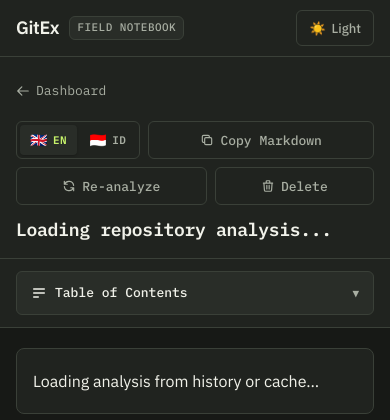
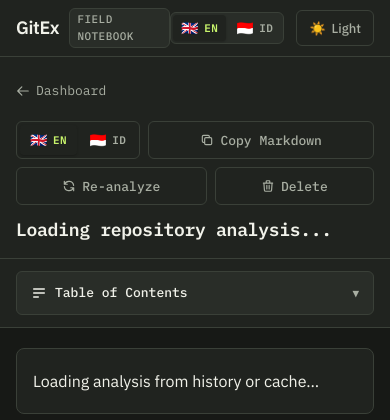
Before and after one commit to ilhamasy/gitex-web, a Node server app: page /analysis in a window 390 px wide. Shown: the top 420 px of the page. Run offline with Node 20, Linux system fonts and the light colour scheme; some libraries are stand-ins or nearby versions.

Commit message:
fix(i18n): ensure instant responsiveness, double navbar placement, and unblocked click for language switcher

```diff
--- a/public/css/style.css
+++ b/public/css/style.css
@@ -966,14 +966,22 @@ a {
   background: var(--color-surface);
   padding: 2px;
   gap: 2px;
-  height: 30px;
+  height: 32px;
+  position: relative;
+  z-index: 10;
+}
+
+.nav-lang-switch {
+  height: 32px;
+  background-color: var(--color-surface-muted);
 }
 
 .lang-btn {
   display: inline-flex;
   align-items: center;
+  justify-content: center;
   gap: 0.35rem;
-  height: 24px;
+  height: 26px;
   padding: 0 0.5rem;
   border: none;
   background: transparent;
@@ -983,24 +991,34 @@ a {
   font-weight: 500;
   border-radius: calc(var(--radius-sm) - 2px);
   cursor: pointer;
+  pointer-events: auto;
+  user-select: none;
   transition: all 0.15s ease;
   line-height: 1;
 }
 
+.lang-btn * {
+  pointer-events: none;
+}
+
 .lang-btn:hover {
   color: var(--color-text-primary);
   background: var(--color-surface-muted);
 }
 
+.lang-btn:active {
+  transform: scale(0.96);
+}
+
 .lang-btn.active {
+  background: var(--color-surface);
+  color: var(--color-accent);
+  font-weight: 600;
+  box-shadow: 0 1px 2px rgba(0, 0, 0, 0.2);
+}
+
+[data-theme="light"] .lang-btn.active {
   background: var(--color-surface-muted);
-  color: var(--color-accent);
-  font-weight: 600;
-  box-shadow: 0 1px 2px rgba(0, 0, 0, 0.2);
-}
-
-[data-theme="light"] .lang-btn.active {
-  background: var(--color-border);
   color: var(--color-text-primary);
   box-shadow: 0 1px 2px rgba(0, 0, 0, 0.05);
 }
--- a/src/views/analysis.ejs
+++ b/src/views/analysis.ejs
@@ -11,7 +11,7 @@
   <link rel="preconnect" href="https://fonts.googleapis.com">
   <link rel="preconnect" href="https://fonts.gstatic.com" crossorigin>
   <link href="https://fonts.googleapis.com/css2?family=IBM+Plex+Mono:ital,wght@0,400;0,500;0,600;1,400&family=IBM+Plex+Sans:ital,wght@0,400;0,500;0,600;0,700;1,400&display=swap" rel="stylesheet">
-  <link rel="stylesheet" href="/css/style.css?v=gitex-v5">
+  <link rel="stylesheet" href="/css/style.css?v=gitex-v6">
   <script src="/js/theme.js"></script>
 </head>
 <body class="analysis-page">
@@ -31,11 +31,11 @@
         <div class="header-meta-actions">
           <!-- Language Switcher (EN default / ID) -->
           <div class="lang-switch-group" role="group" aria-label="Language selection">
-            <button type="button" id="btn-lang-en" class="lang-btn <%= (!currentLang || currentLang === 'en') ? 'active' : '' %>" aria-pressed="<%= (!currentLang || currentLang === 'en') ? 'true' : 'false' %>" title="English">
+            <button type="button" id="btn-lang-en" class="lang-btn <%= (!currentLang || currentLang === 'en') ? 'active' : '' %>" aria-pressed="<%= (!currentLang || currentLang === 'en') ? 'true' : 'false' %>" title="English" onclick="if(window.switchLanguage){window.switchLanguage('en',true);}">
               <span class="flag-icon" aria-hidden="true">🇬🇧</span>
               <span class="lang-label">EN</span>
             </button>
-            <button type="button" id="btn-lang-id" class="lang-btn <%= currentLang === 'id' ? 'active' : '' %>" aria-pressed="<%= currentLang === 'id' ? 'true' : 'false' %>" title="Bahasa Indonesia">
+            <button type="button" id="btn-lang-id" class="lang-btn <%= currentLang === 'id' ? 'active' : '' %>" aria-pressed="<%= currentLang === 'id' ? 'true' : 'false' %>" title="Bahasa Indonesia" onclick="if(window.switchLanguage){window.switchLanguage('id',true);}">
               <span class="flag-icon" aria-hidden="true">🇮🇩</span>
               <span class="lang-label">ID</span>
             </button>
--- a/src/views/partials/header.ejs
+++ b/src/views/partials/header.ejs
@@ -5,12 +5,71 @@
       <span class="brand-tag">Field Notebook</span>
     </a>
     <div class="header-actions">
+      <!-- Language Switcher in Main Navbar -->
+      <div class="lang-switch-group nav-lang-switch" role="group" aria-label="Language selection">
+        <button type="button" id="nav-btn-lang-en" class="lang-btn <%= (typeof currentLang === 'undefined' || !currentLang || currentLang === 'en') ? 'active' : '' %>" aria-pressed="<%= (typeof currentLang === 'undefined' || !currentLang || currentLang === 'en') ? 'true' : 'false' %>" title="English" onclick="if(window.switchLanguage){window.switchLanguage('en',true);}">
+          <span class="flag-icon" aria-hidden="true">🇬🇧</span>
+          <span class="lang-label">EN</span>
+        </button>
+        <button type="button" id="nav-btn-lang-id" class="lang-btn <%= (typeof currentLang !== 'undefined' && currentLang === 'id') ? 'active' : '' %>" aria-pressed="<%= (typeof currentLang !== 'undefined' && currentLang === 'id') ? 'true' : 'false' %>" title="Bahasa Indonesia" onclick="if(window.switchLanguage){window.switchLanguage('id',true);}">
+          <span class="flag-icon" aria-hidden="true">🇮🇩</span>
+          <span class="lang-label">ID</span>
+        </button>
+      </div>
+
       <button id="theme-toggle" class="btn-ghost" type="button" aria-label="Switch to light theme">
         <span id="theme-icon" aria-hidden="true">☀️</span>
         <span id="theme-label">Light</span>
       </button>
       <script>
-        (function(){try{var t=document.documentElement.getAttribute('data-theme')||localStorage.getItem('gitex_theme')||localStorage.getItem('gitex.theme');if(t==='light'){var i=document.getElementById('theme-icon'),l=document.getElementById('theme-label'),b=document.getElementById('theme-toggle');if(i)i.textContent='🌙';if(l)l.textContent='Dark';if(b)b.setAttribute('aria-label','Switch to dark theme');}}catch(e){}})();
+        (function(){
+          try {
+            var t = document.documentElement.getAttribute('data-theme') || localStorage.getItem('gitex_theme') || localStorage.getItem('gitex.theme');
+            if (t === 'light') {
+              var i = document.getElementById('theme-icon'), l = document.getElementById('theme-label'), b = document.getElementById('theme-toggle');
+              if (i) i.textContent = '🌙';
+              if (l) l.textContent = 'Dark';
+              if (b) b.setAttribute('aria-label', 'Switch to dark theme');
+            }
+            var savedLang = localStorage.getItem('gitex_lang') || new URLSearchParams(window.location.search).get('lang') || '<%= typeof currentLang !== "undefined" ? currentLang : "en" %>';
+            var isId = (savedLang === 'id');
+            var btnEn = document.getElementById('nav-btn-lang-en');
+            var btnId = document.getElementById('nav-btn-lang-id');
+            if (btnEn && btnId) {
+              btnEn.classList.toggle('active', !isId);
+              btnEn.setAttribute('aria-pressed', !isId ? 'true' : 'false');
+              btnId.classList.toggle('active', isId);
+              btnId.setAttribute('aria-pressed', isId ? 'true' : 'false');
+            }
+          } catch(e) {}
+        })();
+
+        window.switchLanguage = window.switchLanguage || function(targetLang) {
+          try {
+            localStorage.setItem('gitex_lang', targetLang);
+            var isId = (targetLang === 'id');
+            ['nav-btn-lang-en', 'btn-lang-en'].forEach(function(id) {
+              var el = document.getElementById(id);
+              if (el) {
+                el.classList.toggle('active', !isId);
+                el.setAttribute('aria-pressed', !isId ? 'true' : 'false');
+              }
+            });
+            ['nav-btn-lang-id', 'btn-lang-id'].forEach(function(id) {
+              var el = document.getElementById(id);
+              if (el) {
+                el.classList.toggle('active', isId);
+                el.setAttribute('aria-pressed', isId ? 'true' : 'false');
+              }
+            });
+            if (window.location.pathname.startsWith('/analysis/')) {
+              var url = new URL(window.location.href);
+              if (isId) url.searchParams.set('lang', 'id');
+              else url.searchParams.delete('lang');
+              window.location.href = url.toString();
+            }
+          } catch(e) {}
+        };
       </script>
     </div>
   </div>
```
Also changed, not shown: public/js/analysis.js (+89 -31 lines), README.md.
